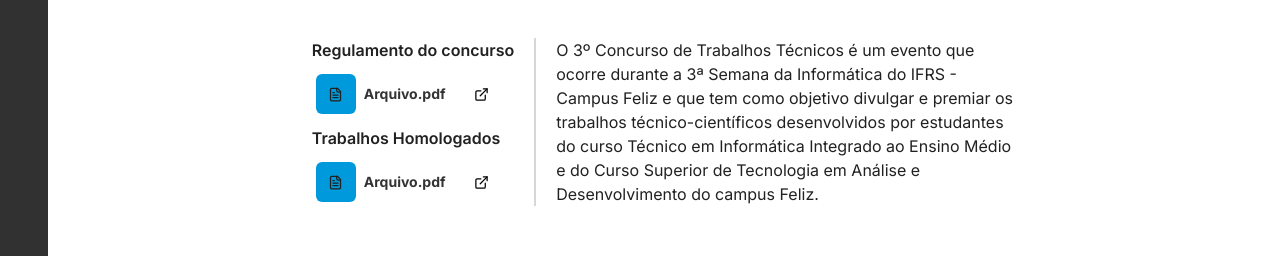
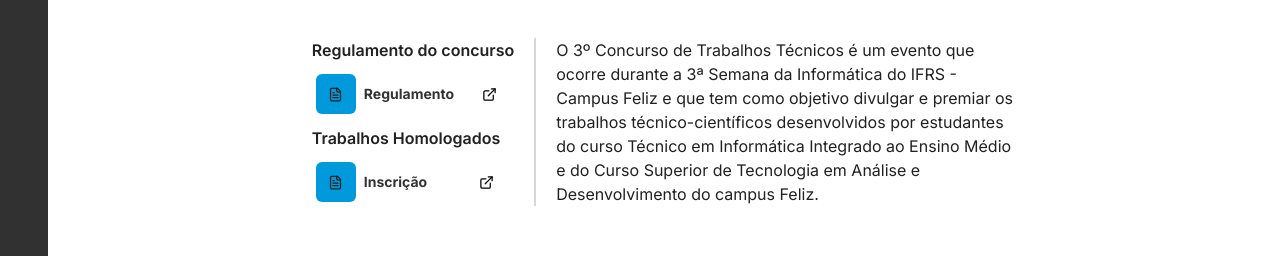
Before and after one commit to GustavoGebhardt/semana-informatica-ifrs, a Next.js app: page /concurso-tecnico in a window 1280 px wide. Shown: the part 384-640 px from the top of the page. Built offline with nearby package versions, Linux system fonts and the light colour scheme.

Commit message:
Change Links and Ico

```diff
--- a/src/app/concurso-tecnico/page.tsx
+++ b/src/app/concurso-tecnico/page.tsx
@@ -3,6 +3,7 @@
 import Sidebar from "@/components/local/sidebar";
 import { ExternalLink, FileText } from "lucide-react";
 import Image from "next/image";
+import Link from "next/link";
 
 export default function ConcursoTecnico() {
   return (
@@ -23,17 +24,21 @@
         <div className="flex flex-col-reverse justify-center pt-10 gap-5 sm:flex-row">
             <div className="flex flex-col gap-2">
               <p className="font-semibold">Regulamento do concurso</p>
+              <Link href={"https://docs.google.com/document/d/1pv00hWkE69aKvK5s2-FThWl7vEo17DczTSXb0EyMH-s/edit?usp=drivesdk"} target="_blank">
                 <div className="w-48 h-12 bg-white rounded-lg p-1 flex items-center gap-2">
                   <div className="w-10 h-full bg-[#0099DB] rounded-md flex items-center justify-center"><FileText width={15} height={15} /></div>
-              <p className="text-[#333333] font-bold text-sm">Arquivo.pdf</p>
+                  <p className="text-[#333333] font-bold text-sm">Regulamento</p>
                   <ExternalLink width={15} height={15} color="black" className="ml-5" />
                 </div>
+              </Link>
               <p className="font-semibold">Trabalhos Homologados</p>
+              <Link href={"https://docs.google.com/forms/d/e/1FAIpQLSc_-xDbS3KkXCfpvrY-zKPqagjB9sag8CQDZRj5dzq-Z-7A-Q/viewform?usp=sharing"} target="_blank">
                 <div className="w-48 h-12 bg-white rounded-lg p-1 flex items-center gap-2">
                   <div className="w-10 h-full bg-[#0099DB] rounded-md flex items-center justify-center"><FileText width={15} height={15} /></div>
-              <p className="text-[#333333] font-bold text-sm">Arquivo.pdf</p>
-              <ExternalLink width={15} height={15} color="black" className="ml-5" />
+                  <p className="text-[#333333] font-bold text-sm">Inscrição</p>
+                  <ExternalLink width={15} height={15} color="black" className="ml-11" />
                 </div>
+              </Link>
             </div>
           <div className="w-0.5 bg-[#D7D7D7] hidden sm:block" />
           <div className="flex flex-col gap-4">
--- a/src/app/page.tsx
+++ b/src/app/page.tsx
@@ -22,7 +22,6 @@
           <p className="font-semibold text-xl text-[#D7D7D7] sm:text-2xl">12 a 16 de agosto, 2025</p>
         </div>
         <div className="flex flex-col-reverse justify-center pt-10 gap-5 sm:flex-row">
-          <p>teste</p>
           <div className="w-0.5 bg-[#D7D7D7] hidden sm:block" />
           <div className="flex flex-col gap-4">
             <p className="w-[300px] text-start sm:text-start sm:w-[460px]">
```
Also changed, not shown: 1 other file (tests, documents, lock files or other folders). Lines whose indentation alone changed are shown as unchanged.
